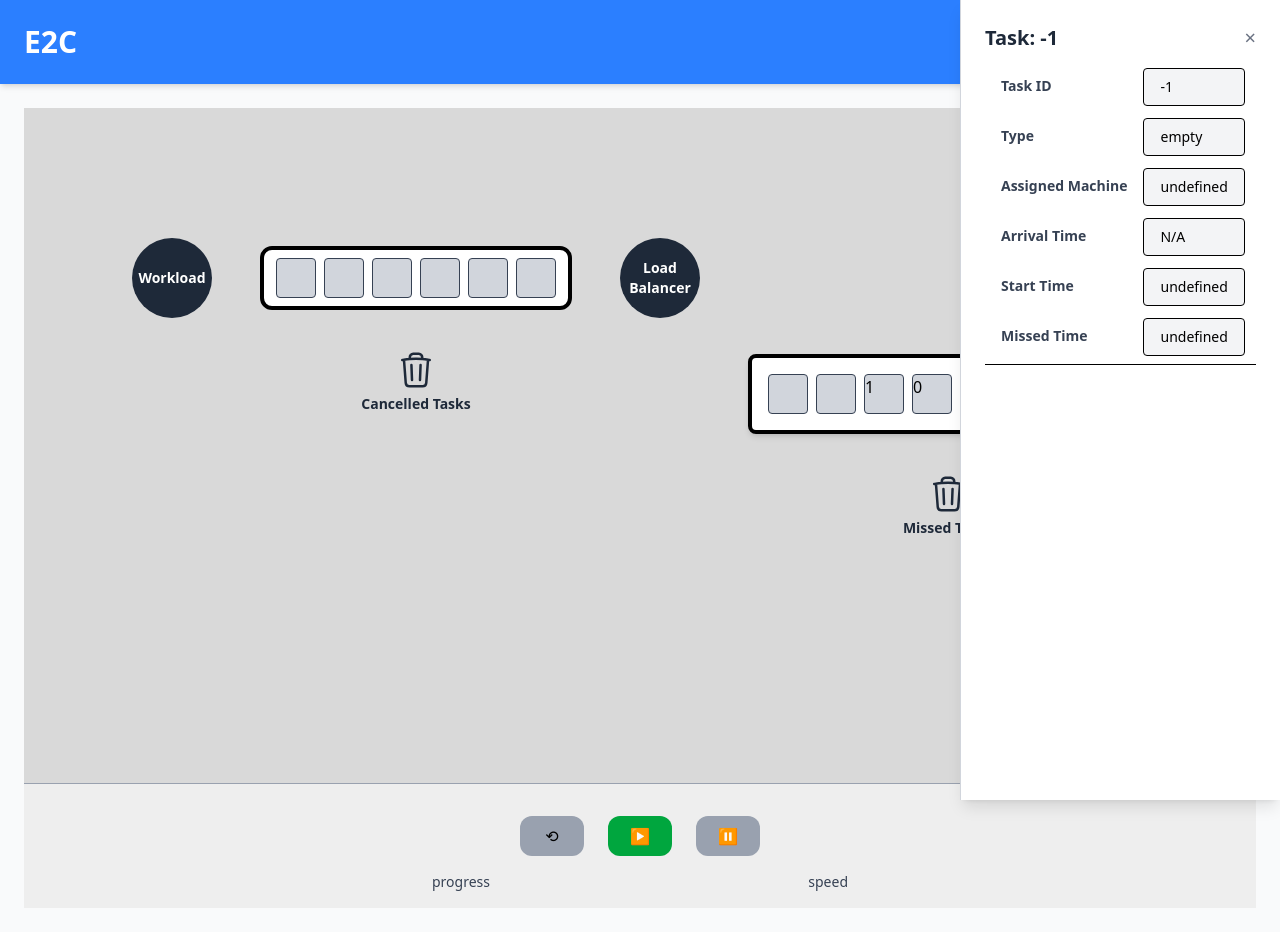
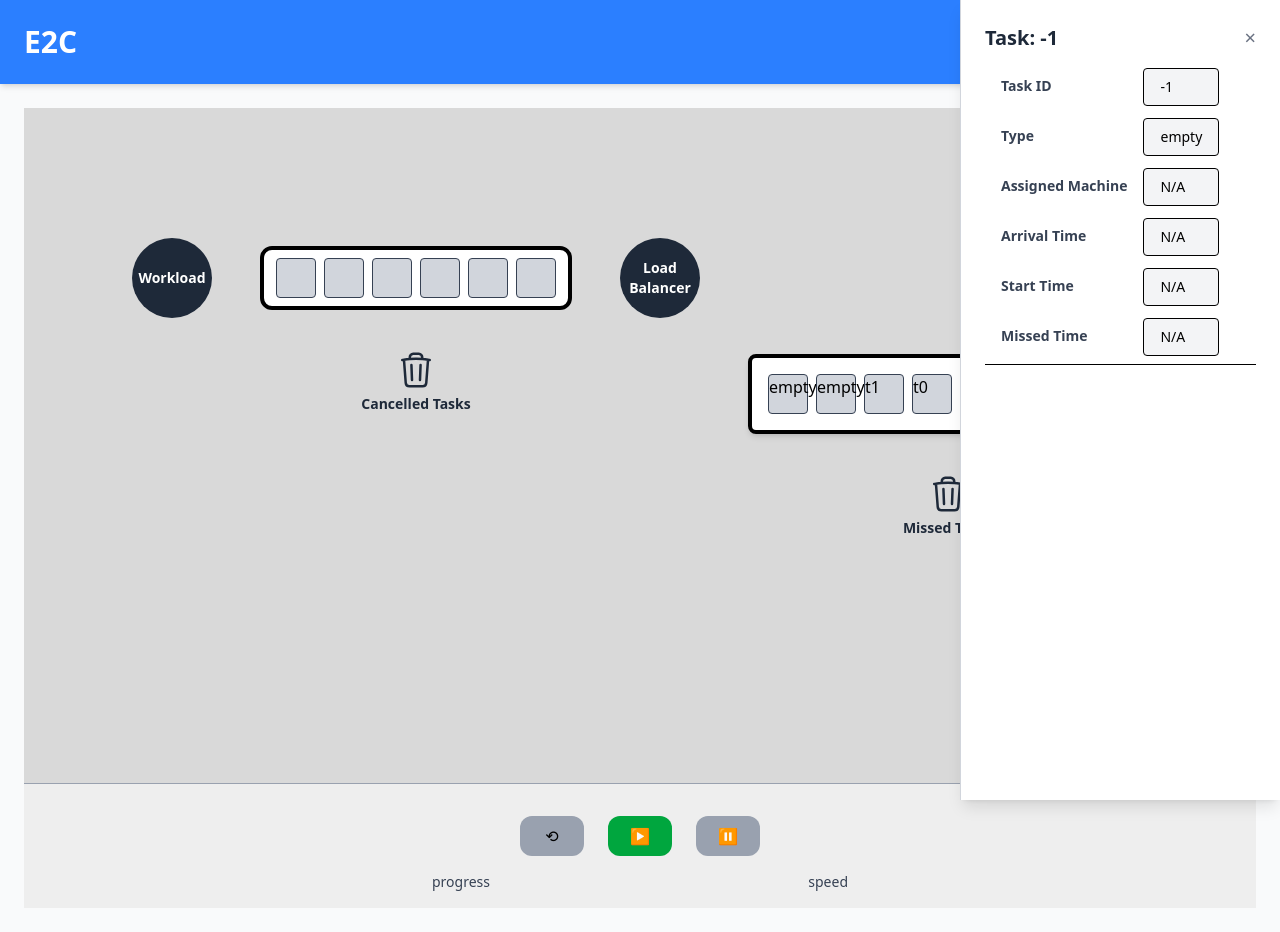
Before and after one commit to hpcclab/e2c, a React (Vite) app in the folder client/: page /e2c/simulate in a window 1280 px wide. Both pictures are taken after a click on the element 536 px from the left and 277 px from the top of the page. Built offline with nearby package versions, Linux system fonts and the light colour scheme.

Commit message:
added task sidebar, task objects, updated machine objects, updated machine sidebar (again?)

```diff
--- a/client/src/MachineList.jsx
+++ b/client/src/MachineList.jsx
@@ -6,7 +6,7 @@ export default function MachineList({machs, onClicked, onTaskClicked, setSelecte
     "id": 0,
     "task_type" : "t0",
     "data_size" : 0,
-    "arrival_time" : 0.0,
+    "arrival_time" : 1.0,
     "deadline" : 0,
   },{
     "id": 1,
--- a/client/src/SimDashboard.jsx
+++ b/client/src/SimDashboard.jsx
@@ -1,6 +1,6 @@
 import React, { useEffect, useState } from "react";
 import axios from "axios";
-import { motion, AnimatePresence } from "framer-motion";
+import { motion, AnimatePresence, useForceUpdate } from "framer-motion";
 import { TrashIcon } from '@heroicons/react/24/outline';
 import MachineList from "./MachineList";
 import TaskList from "./TaskList";
@@ -16,7 +16,7 @@ const SimDashboard = () => {
     "arrival_time" : "",
     "deadline" : ""});
   const [machines, setMachines] = useState([{"id": -1, "name": "empty", "queue":[]}]);
-  const [batchQ, setBatchQ] = useState({"queue":[]});
+  const [batchQ, setBatchQ] = useState({"id": -2, "name": "Batch Queue", "queue":[]});
 
   const [scheduling, setScheduling] = useState("immediate");
   const [policy, setPolicy] = useState("FirstCome-FirstServe");
@@ -79,6 +79,7 @@ const SimDashboard = () => {
     "name" : selectedMachine.name,
     "queue": selectedMachine.queue
 }))
+console.log("SMQ", selectedMachine.queue)
   }, [selectedMachine])
 
   //  update machine params
@@ -147,6 +148,9 @@ const SimDashboard = () => {
     const reader = new FileReader();
     reader.onload = (event) => {
       const content = event.target.result;
+      setBatchQ({"id": -2, "name": "Batch Queue", "queue": parseCSV(content)});
+
+      console.log("raw content:", batchQ)
       setWorkloadTableData(parseCSV(content)); // Parse CSV into table data
     };
     reader.readAsText(file);
@@ -159,13 +163,11 @@ const SimDashboard = () => {
         headers: { "Content-Type": "multipart/form-data" },
       });
       console.log("Workload upload success:", res.data);
-      console.log(workloadTableData)
     } catch (err) {
       console.error("Workload upload error:", err);
       alert("Failed to upload workload file.");
     }
   };
-
   const handleConfigUpload = async (e) => {
     const file = e.target.files[0];
     if (!file || !file.name.endsWith(".json")) {
@@ -743,7 +745,7 @@ const SimDashboard = () => {
                   <tbody className=" flex flex-col gap-3">
                       {["ID", "Task_Type", "Assigned_Machine", "Arrival_Time", "Start_Time", "Missed_Time"].map((key) => (
                         <td key={key} className=" w-full border px-4 py-2 text-sm rounded bg-gray-100">
-                            {String(taskParams[key.toLowerCase()]) || "N/A"}
+                            {taskParams[key.toLowerCase()] || "N/A"}
                         </td>
                       ))}
                   </tbody>
--- a/client/src/Task.jsx
+++ b/client/src/Task.jsx
@@ -11,7 +11,8 @@ export default function Task({task, setSelectedTask}) {
         <div className="flex space-x-2" onClick={()=>{
             setSelectedTask(details)
         }}>
-        {details.id >=0 ? details.id : ""}
+        {/* {details.id >=0 ? details.id : ""} */}
+        {details.task_type}
         </div>
     </>
 
--- a/client/src/TaskList.jsx
+++ b/client/src/TaskList.jsx
@@ -3,7 +3,6 @@ import Task from "./Task";
 export default function TaskList({machine, onClicked, setSelectedTask}) {
    const taskSlots = Array.from({ length: 6 });
    const emptyTask = {"id": -1, "task_type": "empty", "data_size" : "", "arrival_time" : "", "deadline" : "",}
-
   return(
     <>
         <div className="flex flex-row-reverse space-x-2 space-x-reverse">
```
Also changed, not shown: 1 other file (tests, documents, lock files or other folders).
